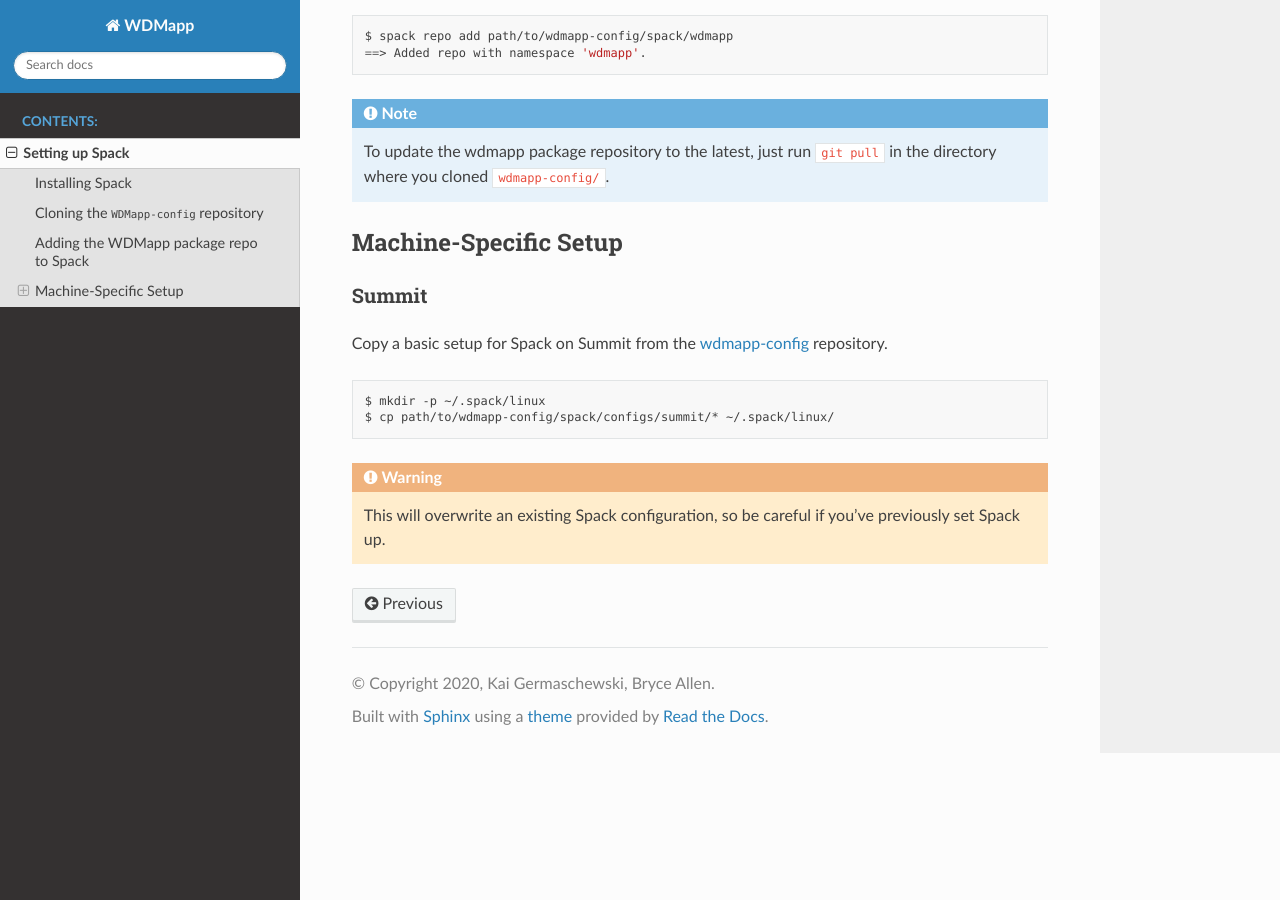
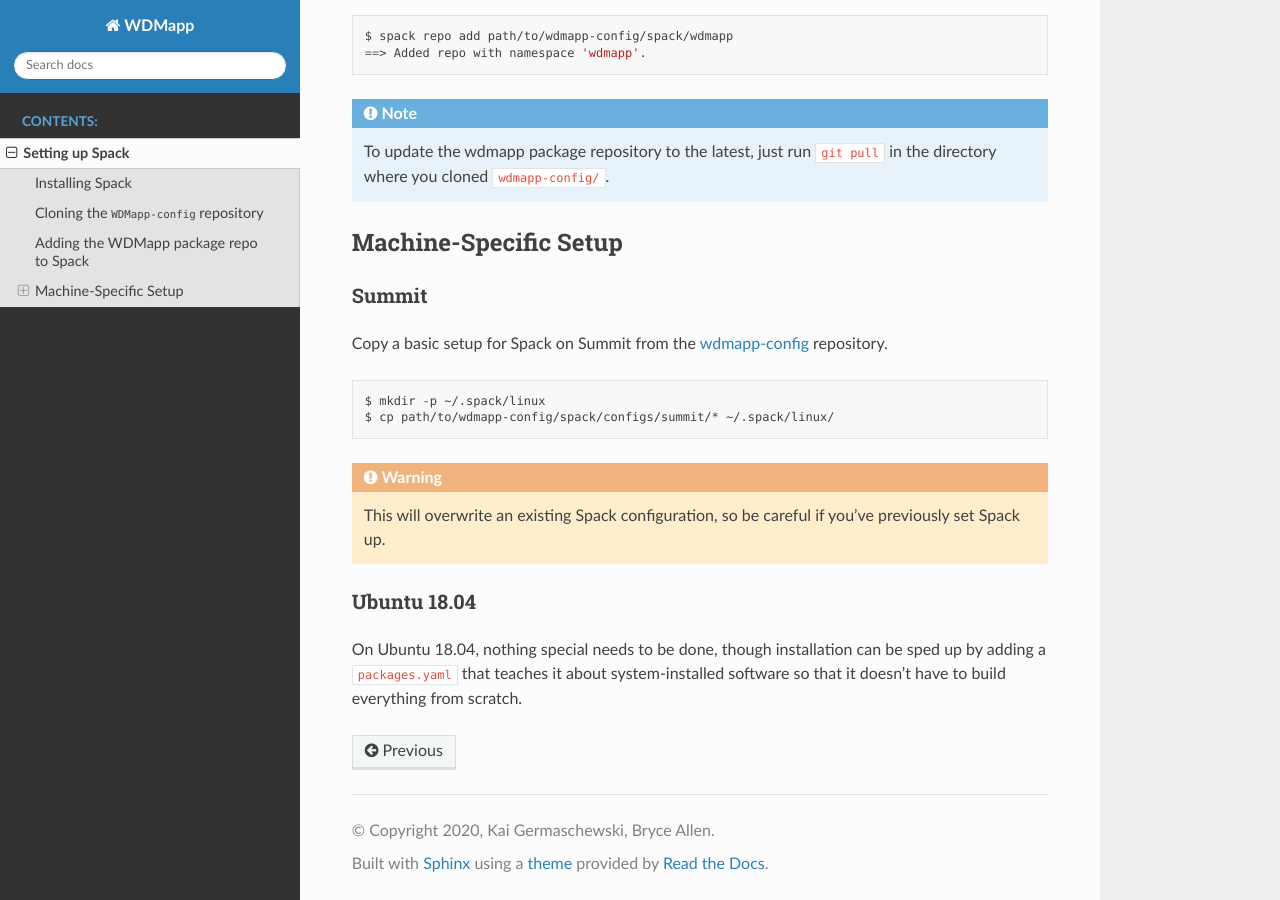
Before and after one commit to wdmapp/wdmapp-config, a Sphinx documentation site: the page built from docs/spack/setup.rst, in a window 1280 px wide and 900 px high, scrolled down 1075 px. Built offline with Sphinx 7.4.7 and the Read the Docs theme 2.0.0, drawn with Linux system fonts in a browser that asks for light colours.

Commit message:
docs: ubuntu update

```diff
--- a/docs/spack/setup.rst
+++ b/docs/spack/setup.rst
@@ -82,3 +82,12 @@
 .. warning::
    This will overwrite an existing Spack configuration, so be careful
    if you've previously set Spack up.
+
+
+Ubuntu 18.04
+---------------------
+
+On Ubuntu 18.04, nothing special needs to be done, though installation
+can be sped up by adding a ``packages.yaml`` that teaches it about
+system-installed software so that it doesn't have to build everything
+from scratch.
```
